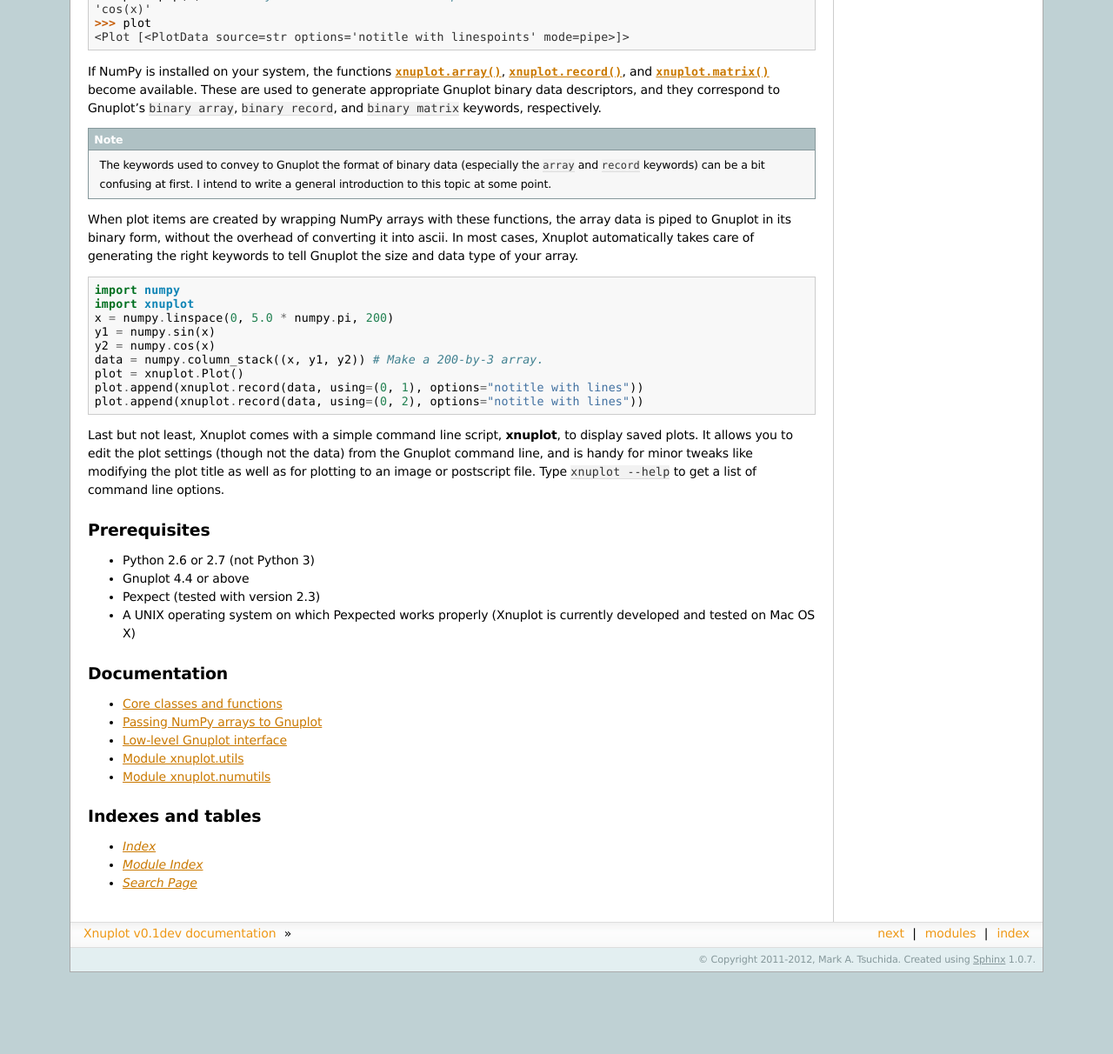
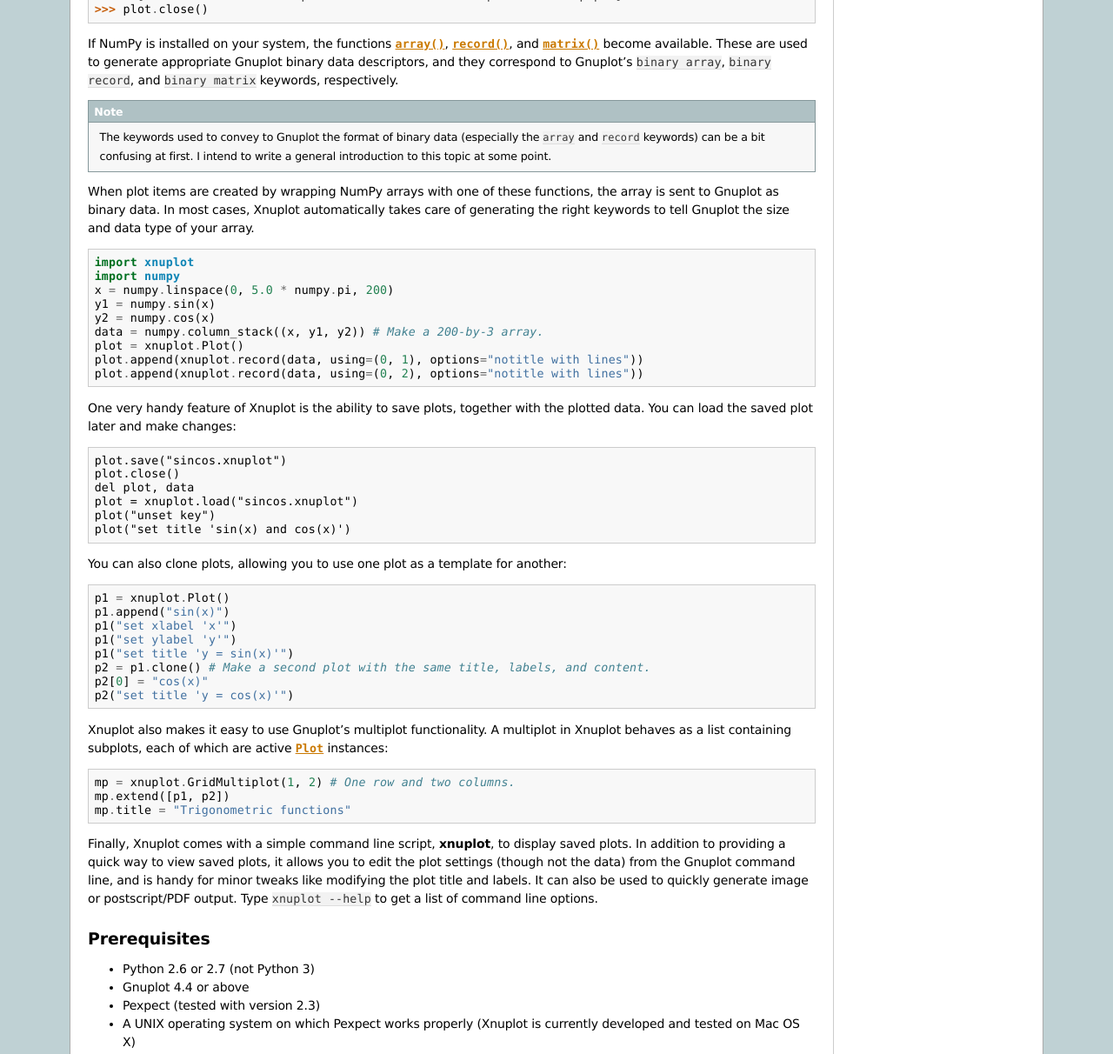
Before and after one commit to marktsuchida/Xnuplot, a plain HTML site: page index.html in a window 1280 px wide. Shown: the part 983-2195 px from the top of the page at 87% size. Before the commit the page ends 2101 px from the top, so only its background shows below. Drawn offline with Linux system fonts and the light colour scheme.

Commit message:
Update html from Sphinx documentation.

```diff
--- a/index.html
+++ b/index.html
@@ -121,9 +121,6 @@ keywords <tt class="docutils literal"><span class="pre">plot</span></tt>, <tt cl
 <span class="gp">&gt;&gt;&gt; </span><span class="n">plot</span><span class="p">(</span><span class="s">&quot;set xrange [0.0:2.0]&quot;</span><span class="p">)</span> <span class="c"># Send any Gnuplot command. Replotting is automatic by default.</span>
 <span class="go">&#39;&#39;</span>
 <span class="gp">&gt;&gt;&gt; </span><span class="n">plot</span><span class="o">.</span><span class="n">append</span><span class="p">((</span><span class="s">&quot;0.0 0.0</span><span class="se">\n</span><span class="s">0.5 1.0</span><span class="se">\n</span><span class="s">1.0 0.5&quot;</span><span class="p">,</span> <span class="s">&quot;notitle with linespoints&quot;</span><span class="p">))</span> <span class="c"># Plot data.</span>
-<span class="gp">&gt;&gt;&gt; </span><span class="n">plot</span><span class="o">.</span><span class="n">save</span><span class="p">(</span><span class="s">&quot;test.xnuplot&quot;</span><span class="p">)</span> <span class="c"># Save the plot to a file, with all its data and settings.</span>
-<span class="gp">&gt;&gt;&gt; </span><span class="k">del</span> <span class="n">plot</span>
-<span class="gp">&gt;&gt;&gt; </span><span class="n">plot</span> <span class="o">=</span> <span class="n">xnuplot</span><span class="o">.</span><span class="n">load</span><span class="p">(</span><span class="s">&quot;test.xnuplot&quot;</span><span class="p">)</span> <span class="c"># Open and display the saved plot.</span>
 <span class="gp">&gt;&gt;&gt; </span><span class="n">plot</span> <span class="c"># Plot objects are a subclass of list.</span>
 <span class="go">&lt;Plot [&#39;sin(x)&#39;, &lt;PlotData source=str options=&#39;notitle with linespoints&#39; mode=pipe&gt;]&gt;</span>
 <span class="gp">&gt;&gt;&gt; </span><span class="n">plot</span><span class="p">[</span><span class="mi">0</span><span class="p">]</span> <span class="o">=</span> <span class="s">&quot;cos(x)&quot;</span> <span class="c"># So you can replace plot items (functions or data).</span>
@@ -140,10 +137,11 @@ keywords <tt class="docutils literal"><span class="pre">plot</span></tt>, <tt cl
 <span class="go">&#39;cos(x)&#39;</span>
 <span class="gp">&gt;&gt;&gt; </span><span class="n">plot</span>
 <span class="go">&lt;Plot [&lt;PlotData source=str options=&#39;notitle with linespoints&#39; mode=pipe&gt;]&gt;</span>
+<span class="gp">&gt;&gt;&gt; </span><span class="n">plot</span><span class="o">.</span><span class="n">close</span><span class="p">()</span>
 </pre></div>
 </div>
-<p>If NumPy is installed on your system, the functions <a class="reference internal" href="numplot.html#xnuplot.array" title="xnuplot.array"><tt class="xref py py-func docutils literal"><span class="pre">xnuplot.array()</span></tt></a>,
-<a class="reference internal" href="numplot.html#xnuplot.record" title="xnuplot.record"><tt class="xref py py-func docutils literal"><span class="pre">xnuplot.record()</span></tt></a>, and <a class="reference internal" href="numplot.html#xnuplot.matrix" title="xnuplot.matrix"><tt class="xref py py-func docutils literal"><span class="pre">xnuplot.matrix()</span></tt></a> become available.
+<p>If NumPy is installed on your system, the functions <a class="reference internal" href="numplot.html#xnuplot.array" title="xnuplot.array"><tt class="xref py py-func docutils literal"><span class="pre">array()</span></tt></a>,
+<a class="reference internal" href="numplot.html#xnuplot.record" title="xnuplot.record"><tt class="xref py py-func docutils literal"><span class="pre">record()</span></tt></a>, and <a class="reference internal" href="numplot.html#xnuplot.matrix" title="xnuplot.matrix"><tt class="xref py py-func docutils literal"><span class="pre">matrix()</span></tt></a> become available.
 These are used to generate appropriate Gnuplot binary data descriptors, and
 they correspond to Gnuplot&#8217;s <tt class="docutils literal"><span class="pre">binary</span> <span class="pre">array</span></tt>, <tt class="docutils literal"><span class="pre">binary</span> <span class="pre">record</span></tt>, and <tt class="docutils literal"><span class="pre">binary</span>
 <span class="pre">matrix</span></tt> keywords, respectively.</p>
@@ -153,13 +151,12 @@ they correspond to Gnuplot&#8217;s <tt class="docutils literal"><span class="pre
 the <tt class="docutils literal"><span class="pre">array</span></tt> and <tt class="docutils literal"><span class="pre">record</span></tt> keywords) can be a bit confusing at first. I
 intend to write a general introduction to this topic at some point.</p>
 </div>
-<p>When plot items are created by wrapping NumPy arrays with these functions, the
-array data is piped to Gnuplot in its binary form, without the overhead of
-converting it into ascii. In most cases, Xnuplot automatically takes care of
-generating the right keywords to tell Gnuplot the size and data type of your
-array.</p>
-<div class="highlight-python"><div class="highlight"><pre><span class="kn">import</span> <span class="nn">numpy</span>
-<span class="kn">import</span> <span class="nn">xnuplot</span>
+<p>When plot items are created by wrapping NumPy arrays with one of these
+functions, the array is sent to Gnuplot as binary data. In most cases, Xnuplot
+automatically takes care of generating the right keywords to tell Gnuplot the
+size and data type of your array.</p>
+<div class="highlight-python"><div class="highlight"><pre><span class="kn">import</span> <span class="nn">xnuplot</span>
+<span class="kn">import</span> <span class="nn">numpy</span>
 <span class="n">x</span> <span class="o">=</span> <span class="n">numpy</span><span class="o">.</span><span class="n">linspace</span><span class="p">(</span><span class="mi">0</span><span class="p">,</span> <span class="mf">5.0</span> <span class="o">*</span> <span class="n">numpy</span><span class="o">.</span><span class="n">pi</span><span class="p">,</span> <span class="mi">200</span><span class="p">)</span>
 <span class="n">y1</span> <span class="o">=</span> <span class="n">numpy</span><span class="o">.</span><span class="n">sin</span><span class="p">(</span><span class="n">x</span><span class="p">)</span>
 <span class="n">y2</span> <span class="o">=</span> <span class="n">numpy</span><span class="o">.</span><span class="n">cos</span><span class="p">(</span><span class="n">x</span><span class="p">)</span>
@@ -169,11 +166,41 @@ array.</p>
 <span class="n">plot</span><span class="o">.</span><span class="n">append</span><span class="p">(</span><span class="n">xnuplot</span><span class="o">.</span><span class="n">record</span><span class="p">(</span><span class="n">data</span><span class="p">,</span> <span class="n">using</span><span class="o">=</span><span class="p">(</span><span class="mi">0</span><span class="p">,</span> <span class="mi">2</span><span class="p">),</span> <span class="n">options</span><span class="o">=</span><span class="s">&quot;notitle with lines&quot;</span><span class="p">))</span>
 </pre></div>
 </div>
-<p>Last but not least, Xnuplot comes with a simple command line script,
-<strong class="program">xnuplot</strong>, to display saved plots. It allows you to edit the plot
-settings (though not the data) from the Gnuplot command line, and is handy for
-minor tweaks like modifying the plot title as well as for plotting to an image
-or postscript file. Type <tt class="docutils literal"><span class="pre">xnuplot</span> <span class="pre">--help</span></tt> to get a list of command line
+<p>One very handy feature of Xnuplot is the ability to save plots, together with
+the plotted data. You can load the saved plot later and make changes:</p>
+<div class="highlight-python"><pre>plot.save("sincos.xnuplot")
+plot.close()
+del plot, data
+plot = xnuplot.load("sincos.xnuplot")
+plot("unset key")
+plot("set title 'sin(x) and cos(x)')</pre>
+</div>
+<p>You can also clone plots, allowing you to use one plot as a template for
+another:</p>
+<div class="highlight-python"><div class="highlight"><pre><span class="n">p1</span> <span class="o">=</span> <span class="n">xnuplot</span><span class="o">.</span><span class="n">Plot</span><span class="p">()</span>
+<span class="n">p1</span><span class="o">.</span><span class="n">append</span><span class="p">(</span><span class="s">&quot;sin(x)&quot;</span><span class="p">)</span>
+<span class="n">p1</span><span class="p">(</span><span class="s">&quot;set xlabel &#39;x&#39;&quot;</span><span class="p">)</span>
+<span class="n">p1</span><span class="p">(</span><span class="s">&quot;set ylabel &#39;y&#39;&quot;</span><span class="p">)</span>
+<span class="n">p1</span><span class="p">(</span><span class="s">&quot;set title &#39;y = sin(x)&#39;&quot;</span><span class="p">)</span>
+<span class="n">p2</span> <span class="o">=</span> <span class="n">p1</span><span class="o">.</span><span class="n">clone</span><span class="p">()</span> <span class="c"># Make a second plot with the same title, labels, and content.</span>
+<span class="n">p2</span><span class="p">[</span><span class="mi">0</span><span class="p">]</span> <span class="o">=</span> <span class="s">&quot;cos(x)&quot;</span>
+<span class="n">p2</span><span class="p">(</span><span class="s">&quot;set title &#39;y = cos(x)&#39;&quot;</span><span class="p">)</span>
+</pre></div>
+</div>
+<p>Xnuplot also makes it easy to use Gnuplot&#8217;s multiplot functionality. A
+multiplot in Xnuplot behaves as a list containing subplots, each of which are
+active <a class="reference internal" href="xnuplot.html#xnuplot.Plot" title="xnuplot.Plot"><tt class="xref py py-class docutils literal"><span class="pre">Plot</span></tt></a> instances:</p>
+<div class="highlight-python"><div class="highlight"><pre><span class="n">mp</span> <span class="o">=</span> <span class="n">xnuplot</span><span class="o">.</span><span class="n">GridMultiplot</span><span class="p">(</span><span class="mi">1</span><span class="p">,</span> <span class="mi">2</span><span class="p">)</span> <span class="c"># One row and two columns.</span>
+<span class="n">mp</span><span class="o">.</span><span class="n">extend</span><span class="p">([</span><span class="n">p1</span><span class="p">,</span> <span class="n">p2</span><span class="p">])</span>
+<span class="n">mp</span><span class="o">.</span><span class="n">title</span> <span class="o">=</span> <span class="s">&quot;Trigonometric functions&quot;</span>
+</pre></div>
+</div>
+<p>Finally, Xnuplot comes with a simple command line script, <strong class="program">xnuplot</strong>,
+to display saved plots. In addition to providing a quick way to view saved
+plots, it allows you to edit the plot settings (though not the data) from the
+Gnuplot command line, and is handy for minor tweaks like modifying the plot
+title and labels. It can also be used to quickly generate image or
+postscript/PDF output. Type <tt class="docutils literal"><span class="pre">xnuplot</span> <span class="pre">--help</span></tt> to get a list of command line
 options.</p>
 </div>
 <div class="section" id="prerequisites">
@@ -182,8 +209,8 @@ options.</p>
 <li>Python 2.6 or 2.7 (not Python 3)</li>
 <li>Gnuplot 4.4 or above</li>
 <li>Pexpect (tested with version 2.3)</li>
-<li>A UNIX operating system on which Pexpected works properly (Xnuplot is
-currently developed and tested on Mac OS X)</li>
+<li>A UNIX operating system on which Pexpect works properly (Xnuplot is currently
+developed and tested on Mac OS X)</li>
 </ul>
 </div>
 <div class="section" id="documentation">
```
Also changed, not shown: genindex.html (+10 -2 lines), xnuplot.html (+12 -0 lines), _sources/index.txt, _sources/xnuplot.txt, searchindex.js, 1 other file.
